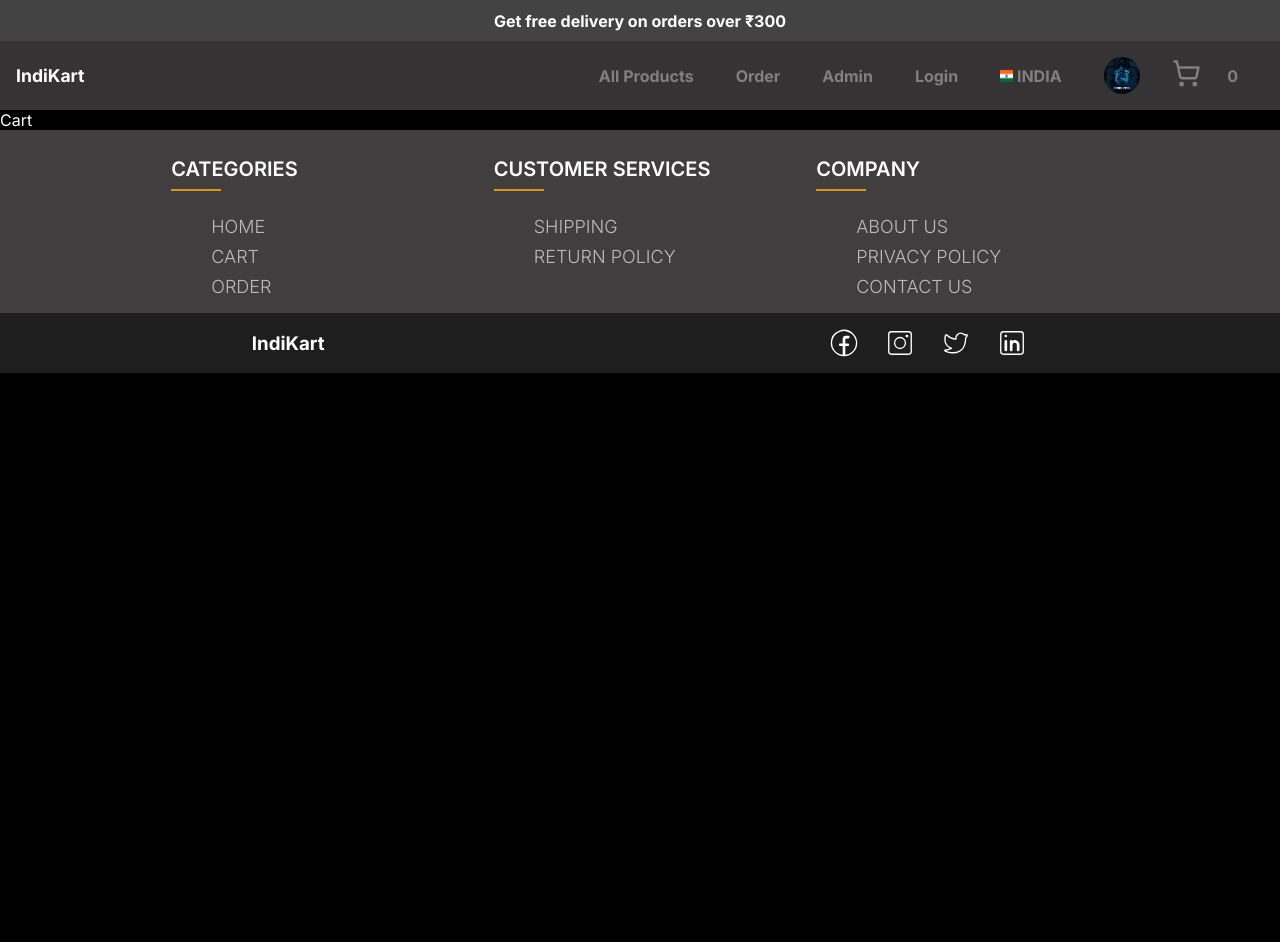
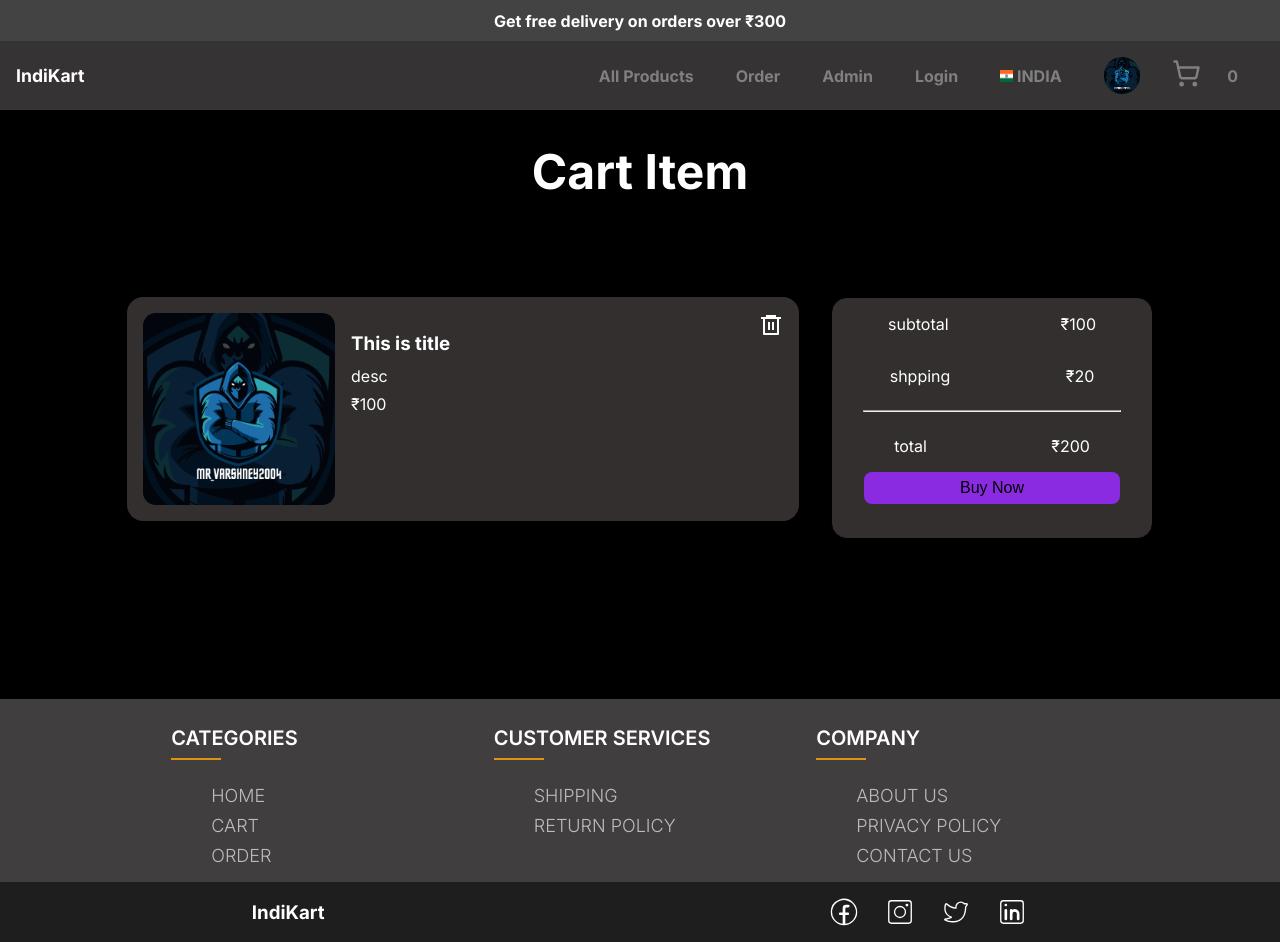
Before and after one commit to khushi-chaudhary29/IndiKart, a Next.js app: page /cart in a window 1280 px wide. Before the commit the page ends 800 px from the top, so only its background shows below. Built offline with nearby package versions, Linux system fonts and the light colour scheme.

Commit message:
cart by mayank

```diff
--- a/src/app/cart/page.js
+++ b/src/app/cart/page.js
@@ -1,9 +1,57 @@
 import React from 'react'
 import styles from '../page.module.css'
+import { RiDeleteBin6Line } from "react-icons/ri";
 
 const Cart = () => {
   return (
-    <main className='main'>Cart</main>
+    <main className='main'>
+      <div className={styles.cartContainer}>
+        <h1 className={styles.heading}>Cart Item</h1>
+        <div className={styles.cart}>
+          <div className={styles.cart}>
+            <div className={styles.cartLeft}>
+
+
+              <div className={styles.leftcontainer}>
+
+                <img src="./Gaming.png"></img>
+                <div className={styles.cartcantainerdetails}>
+                  <h3 className={styles.title}>This is title</h3>
+                  <p className={styles.desc}>desc</p>
+                  <p className={styles.price}>₹100</p>
+                </div>
+              </div>
+              <div className={styles.cartDeleteContainer}>
+                <RiDeleteBin6Line className={styles.cartDelete} />
+              </div>
+            </div>
+            <div className={styles.cartcontainer1}>
+              <div className={styles.cartpara}>
+                <p>subtotal</p>
+                <p>₹100</p>
+              </div>
+              <div className={styles.cartpara1}>
+                <p>shpping</p>
+                <p>₹20</p>
+              </div>
+              <div>
+                <hr className={styles.cartunderline}></hr>
+              </div>
+              <div className={styles.cartpara2}>
+                <p>total</p>
+                <p>₹200</p>
+              </div>
+
+              <div className={styles.cartbutton}>
+                <button className={styles.button}>Buy Now</button>
+              </div>
+
+            </div>
+          </div>
+        </div>
+      </div>
+
+    </main>
   )
 }
 
--- a/src/app/page.module.css
+++ b/src/app/page.module.css
@@ -514,3 +514,98 @@
 .UserTableData {
   font-size: 1rem;
 }
+
+/* Cart */
+.cartContainer{
+  margin-bottom: 10rem;
+}
+.heading{
+  font-size: 3rem;
+  text-align: center;
+  justify-content: center;
+}
+.cart{
+  display: flex;
+  justify-content: center;
+  margin-top: 3rem;
+  gap: 2rem;
+}
+.cartLeft{
+  display: flex;
+}
+.leftcontainer{
+  display: flex;
+  padding: 1rem;
+  background-color: #332f2f;
+  border-radius: 1rem;
+  display: flex;
+  width: 40rem;
+  height: 12rem;
+}
+
+.leftcontainer img{
+  border-radius: .8rem;
+}
+.cartcantainerdetails{
+  padding-left: 1rem;
+}
+
+.desc{
+  margin-top: -.5rem;
+
+}
+.price{
+ margin-top: -.5rem;
+
+}
+
+.cartDelete{
+  font-size: 1.5rem;
+  margin-left: -2.5rem;
+  margin-top: 1rem;
+}
+
+.cartcontainer1{
+  display: flex;
+  background-color:  #332f2f;
+  flex-direction: column;
+  width: 20rem;
+  height: 15rem;
+  border: 1px solid black;
+  color: #fff;
+  border-radius: 1rem;
+}
+.cartpara{
+  display: flex;
+  justify-content: space-around;
+
+}
+.cartpara1{
+  display: flex;
+  justify-content: space-around;
+
+}
+.cartpara2{
+  display: flex;
+  justify-content: space-around;
+
+}
+.cartunderline{
+  width: 80%;
+}
+.cartbutton{
+ display: flex;
+ justify-content: center;
+ align-items: center;
+
+}
+.button{
+  background-color: blueviolet;
+  border-radius: .5rem;
+  font-size: 1rem;
+  border: none;
+  cursor: pointer;
+  width: 16rem;
+  height: 2rem;
+
+}
```
